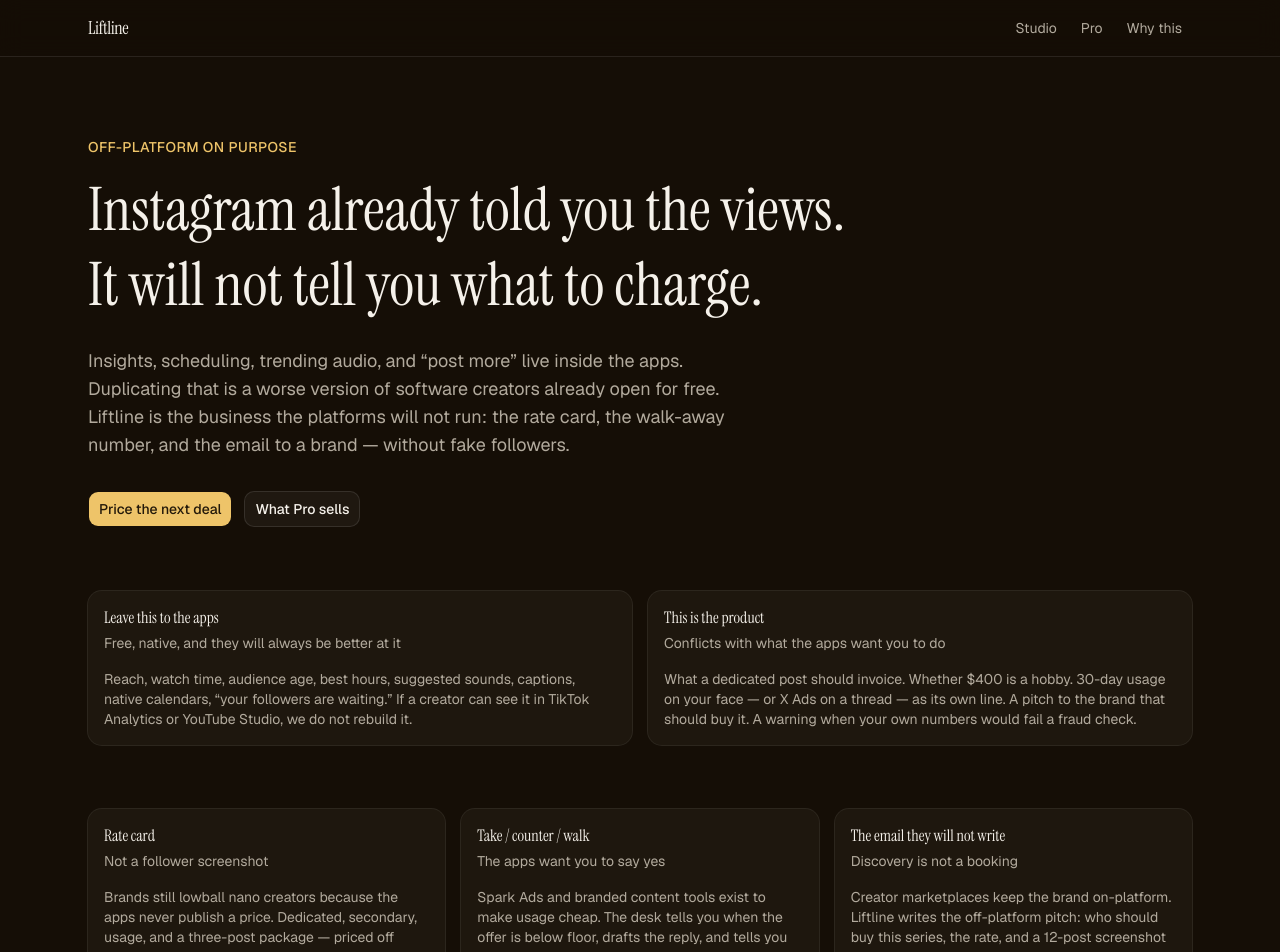
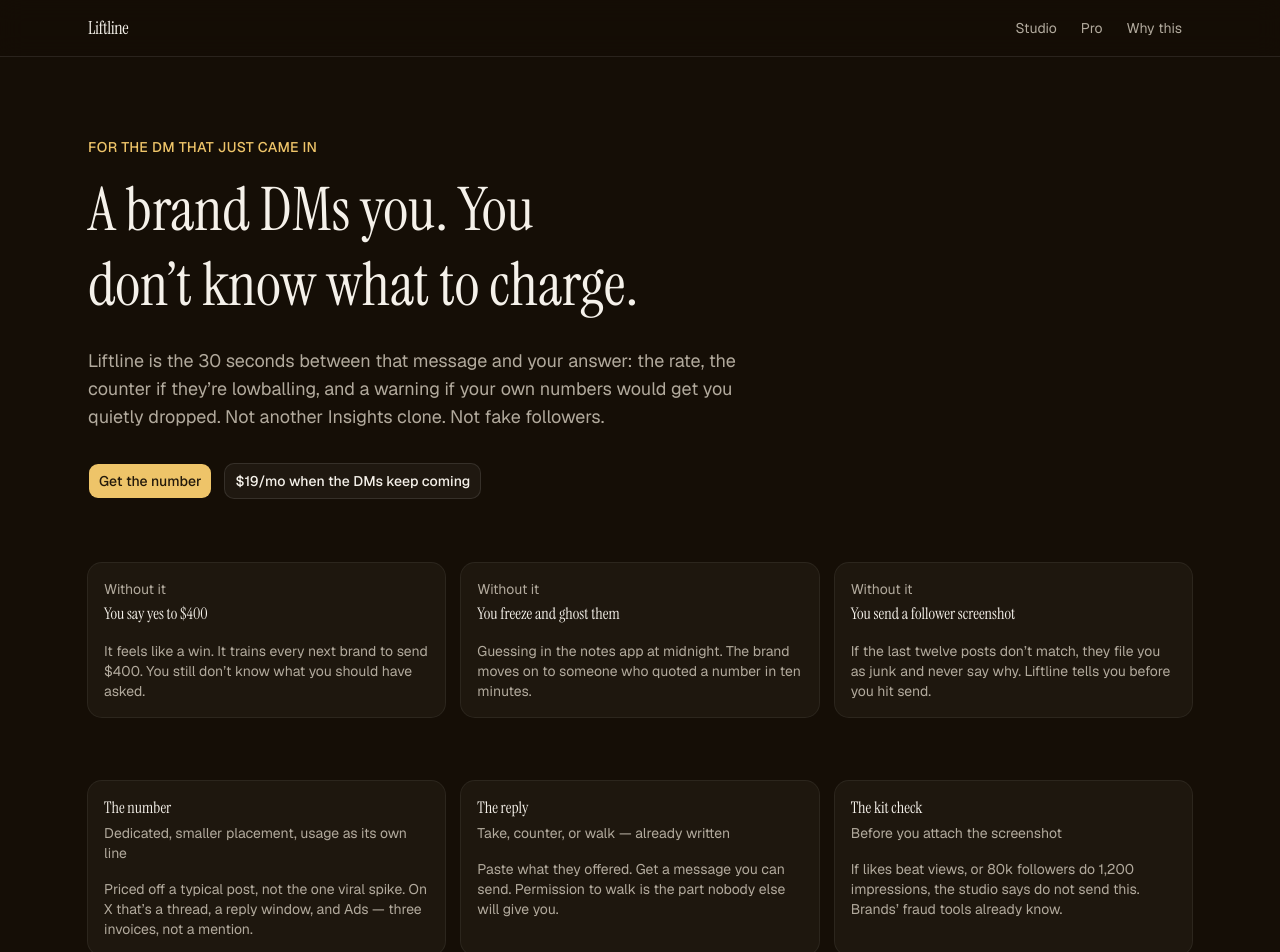
Before and after one commit to BarrettBolivar/liftline, a Next.js app: page / in a window 1280 px wide. Shown: the top 952 px of the page. Built offline with nearby package versions, Linux system fonts and the light colour scheme.

Commit message:
Rewrite the homepage as the brand-DM pitch.
Lead with: a brand messages you, you don't know what to charge.
The site is that 30-second reply, not an Insights rant.

Co-authored-by: barrettbolivar <barrettbolivar@gmail.com>

```diff
--- a/src/app/layout.tsx
+++ b/src/app/layout.tsx
@@ -21,9 +21,9 @@ const instrument = Instrument_Serif({
 });
 
 export const metadata: Metadata = {
-  title: "Liftline — legal creator growth",
+  title: "Liftline — the number to send when a brand DMs",
   description:
-    "Instagram already has Insights. Liftline prices the invoice: rate cards, take/counter/walk, and the email to the brand.",
+    "A brand DMs you. You don’t know what to charge. Liftline gives you the rate, the counter, and a warning if your kit would get you dropped.",
 };
 
 export default function RootLayout({ children }: LayoutProps<"/">) {
--- a/src/app/page.tsx
+++ b/src/app/page.tsx
@@ -7,48 +7,55 @@ export default function HomePage() {
     <main className="mx-auto flex w-full max-w-6xl flex-1 flex-col gap-16 px-4 py-12 sm:px-6 sm:py-20">
       <section className="max-w-3xl">
         <p className="mb-4 text-sm font-medium tracking-wide text-primary uppercase">
-          Off-platform on purpose
+          For the DM that just came in
         </p>
         <h1 className="font-heading text-4xl leading-tight text-balance sm:text-6xl">
-          Instagram already told you the views. It will not tell you what to charge.
+          A brand DMs you. You don’t know what to charge.
         </h1>
         <p className="mt-6 max-w-2xl text-lg text-muted-foreground text-pretty">
-          Insights, scheduling, trending audio, and “post more” live inside the apps. Duplicating
-          that is a worse version of software creators already open for free. Liftline is the
-          business the platforms will not run: the rate card, the walk-away number, and the email
-          to a brand — without fake followers.
+          Liftline is the 30 seconds between that message and your answer: the rate, the counter if
+          they’re lowballing, and a warning if your own numbers would get you quietly dropped. Not
+          another Insights clone. Not fake followers.
         </p>
         <div className="mt-8 flex flex-wrap gap-3">
           <Button nativeButton={false} render={<Link href="/studio" />} size="lg">
-            Price the next deal
+            Get the number
           </Button>
           <Button nativeButton={false} render={<Link href="/pricing" />} variant="outline" size="lg">
-            What Pro sells
+            $19/mo when the DMs keep coming
           </Button>
         </div>
       </section>
 
-      <section className="grid gap-4 md:grid-cols-2">
+      <section className="grid gap-4 md:grid-cols-3">
         <Card>
           <CardHeader>
-            <CardTitle>Leave this to the apps</CardTitle>
-            <CardDescription>Free, native, and they will always be better at it</CardDescription>
+            <CardDescription>Without it</CardDescription>
+            <CardTitle>You say yes to $400</CardTitle>
           </CardHeader>
           <CardContent className="text-sm text-muted-foreground">
-            Reach, watch time, audience age, best hours, suggested sounds, captions, native
-            calendars, “your followers are waiting.” If a creator can see it in TikTok Analytics or
-            YouTube Studio, we do not rebuild it.
+            It feels like a win. It trains every next brand to send $400. You still don’t know what
+            you should have asked.
           </CardContent>
         </Card>
         <Card>
           <CardHeader>
-            <CardTitle>This is the product</CardTitle>
-            <CardDescription>Conflicts with what the apps want you to do</CardDescription>
+            <CardDescription>Without it</CardDescription>
+            <CardTitle>You freeze and ghost them</CardTitle>
           </CardHeader>
           <CardContent className="text-sm text-muted-foreground">
-            What a dedicated post should invoice. Whether $400 is a hobby. 30-day usage on your
-            face — or X Ads on a thread — as its own line. A pitch to the brand that should buy
-            it. A warning when your own numbers would fail a fraud check.
+            Guessing in the notes app at midnight. The brand moves on to someone who quoted a number
+            in ten minutes.
+          </CardContent>
+        </Card>
+        <Card>
+          <CardHeader>
+            <CardDescription>Without it</CardDescription>
+            <CardTitle>You send a follower screenshot</CardTitle>
+          </CardHeader>
+          <CardContent className="text-sm text-muted-foreground">
+            If the last twelve posts don’t match, they file you as junk and never say why. Liftline
+            tells you before you hit send.
           </CardContent>
         </Card>
       </section>
@@ -56,35 +63,32 @@ export default function HomePage() {
       <section className="grid gap-4 md:grid-cols-3">
         <Card>
           <CardHeader>
-            <CardTitle>Rate card</CardTitle>
-            <CardDescription>Not a follower screenshot</CardDescription>
+            <CardTitle>The number</CardTitle>
+            <CardDescription>Dedicated, smaller placement, usage as its own line</CardDescription>
           </CardHeader>
           <CardContent className="text-sm text-muted-foreground">
-            Brands still lowball nano creators because the apps never publish a price. Dedicated,
-            secondary, usage, and a three-post package — priced off typical posts, not the one viral
-            spike.
+            Priced off a typical post, not the one viral spike. On X that’s a thread, a reply
+            window, and Ads — three invoices, not a mention.
           </CardContent>
         </Card>
         <Card>
           <CardHeader>
-            <CardTitle>Take / counter / walk</CardTitle>
-            <CardDescription>The apps want you to say yes</CardDescription>
+            <CardTitle>The reply</CardTitle>
+            <CardDescription>Take, counter, or walk — already written</CardDescription>
           </CardHeader>
           <CardContent className="text-sm text-muted-foreground">
-            Spark Ads and branded content tools exist to make usage cheap. The desk tells you when
-            the offer is below floor, drafts the reply, and tells you to fix fake-looking metrics
-            before you send a kit.
+            Paste what they offered. Get a message you can send. Permission to walk is the part
+            nobody else will give you.
           </CardContent>
         </Card>
         <Card>
           <CardHeader>
-            <CardTitle>The email they will not write</CardTitle>
-            <CardDescription>Discovery is not a booking</CardDescription>
+            <CardTitle>The kit check</CardTitle>
+            <CardDescription>Before you attach the screenshot</CardDescription>
           </CardHeader>
           <CardContent className="text-sm text-muted-foreground">
-            Creator marketplaces keep the brand on-platform. Liftline writes the off-platform pitch:
-            who should buy this series, the rate, and a 12-post screenshot promise — not a trending
-            sound.
+            If likes beat views, or 80k followers do 1,200 impressions, the studio says do not send
+            this. Brands’ fraud tools already know.
           </CardContent>
         </Card>
       </section>
--- a/src/app/pricing/page.tsx
+++ b/src/app/pricing/page.tsx
@@ -12,11 +12,10 @@ export default function PricingPage() {
     <main className="mx-auto flex w-full max-w-5xl flex-1 flex-col gap-10 px-4 py-10 sm:px-6">
       <header className="max-w-2xl">
         <p className="mb-2 text-sm font-medium tracking-wide text-primary uppercase">Pro</p>
-        <h1 className="font-heading text-4xl text-balance">Sell the invoice, not another Insights clone</h1>
+        <h1 className="font-heading text-4xl text-balance">Pay when the DMs keep coming</h1>
         <p className="mt-4 text-muted-foreground">
-          Creators will not pay for graphs they screenshot from the app. They pay when a $400 offer
-          becomes a $1,100 counter, or when a pitch is sitting in the clipboard. This checkout is a
-          local demo — no card is charged.
+          Free is one rate card and one reply when a brand messages you. Pro is every extra pitch
+          and a kit without a watermark. This checkout is a demo — no card is charged.
         </p>
       </header>
 
--- a/src/app/studio/page.tsx
+++ b/src/app/studio/page.tsx
@@ -5,11 +5,10 @@ export default function StudioPage() {
     <main className="mx-auto w-full max-w-6xl flex-1 px-4 py-10 sm:px-6">
       <div className="mb-8 max-w-2xl">
         <p className="mb-2 text-sm font-medium tracking-wide text-primary uppercase">Studio</p>
-        <h1 className="font-heading text-4xl">Price the account. Do not re-graph it.</h1>
+        <h1 className="font-heading text-4xl">Paste a typical post. Get the number to send back.</h1>
         <p className="mt-3 text-muted-foreground">
-          Paste a typical post — not because we want another dashboard, but because a rate card
-          without real averages is fiction. Then: invoice, take/counter/walk, and the pitch.
-          Insights stay in the app where they belong.
+          Use last month’s average, not the one viral clip. Then: the rate, a reply if they
+          lowballed, and a check before you attach a screenshot.
         </p>
       </div>
       <Studio />
```
